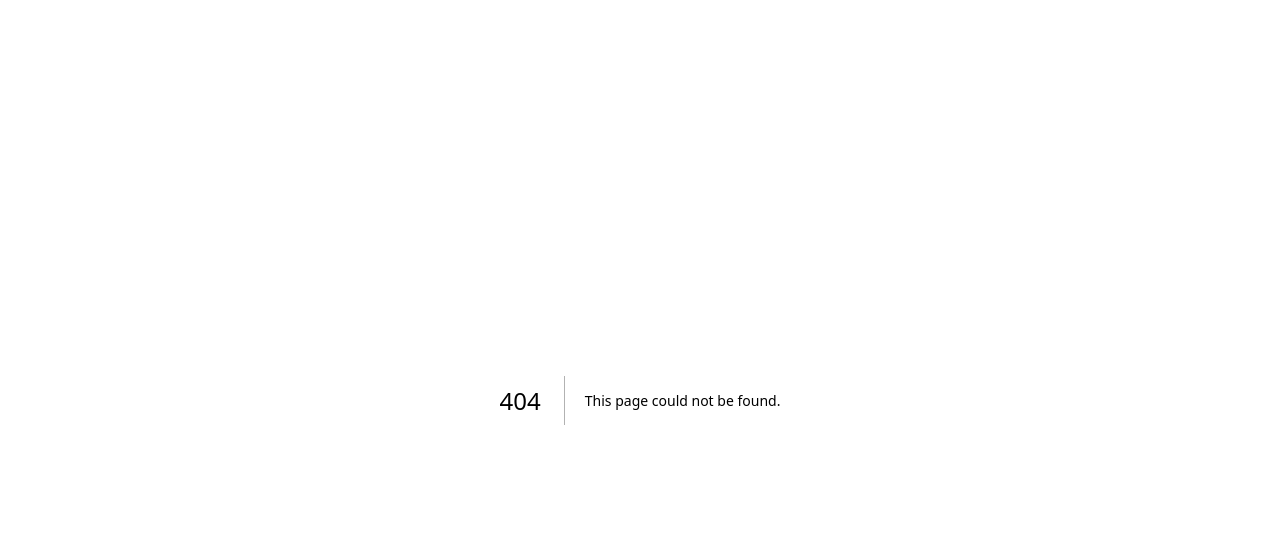
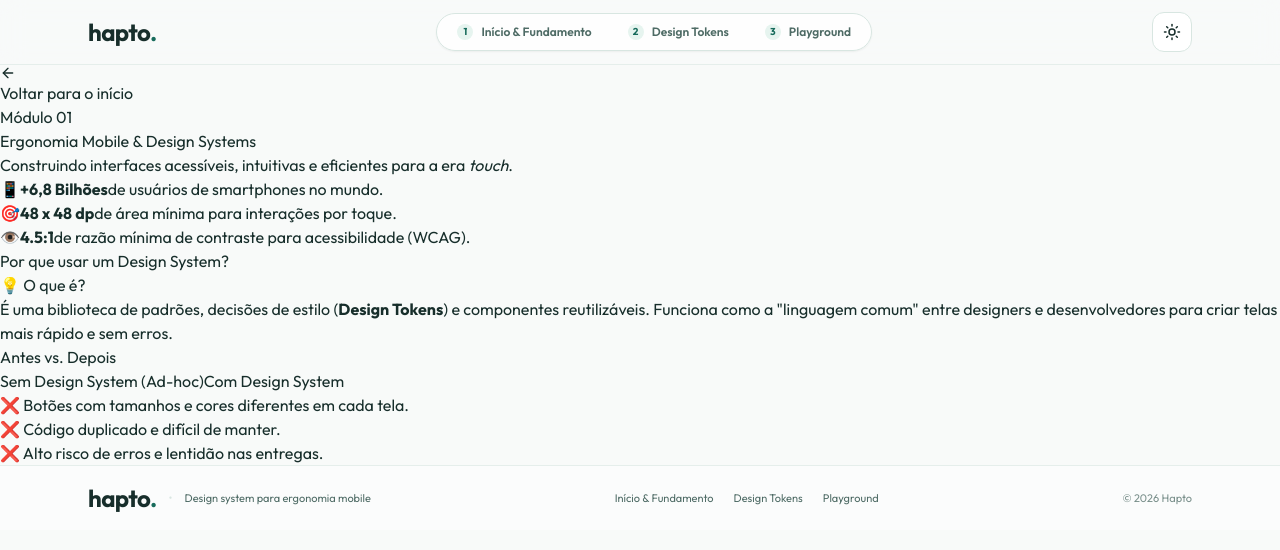
Before and after one commit to whoisnathaliamelo/hapto, a Next.js app: page /fundamentals in a window 1280 px wide. Before the commit this address had no page. Shown: the top 550 px of the page. Built offline with nearby package versions, Linux system fonts and the light colour scheme.

Commit message:
Feat: Adicionado nova sessão de fundamentos

```diff
--- /dev/null
+++ b/app/fundamentals/page.tsx
@@ -0,0 +1,24 @@
+import type { Metadata } from "next";
+import { Navbar } from "@/components/landing/navbar";
+import { Footer } from "@/components/landing/footer";
+import { HeroFundamentals } from "@/components/fundamentals/hero-fundamentals";
+import { WhyDesignSystems } from "@/components/fundamentals/why-design-systems";
+
+export const metadata: Metadata = {
+  title: "Fundamentos | Hapto Design System",
+  description:
+    "Ergonomia Mobile & Design Systems: interfaces acessíveis, intuitivas e eficientes para a era touch.",
+};
+
+export default function FundamentalsPage() {
+  return (
+    <>
+      <Navbar />
+      <main className="w-full">
+        <HeroFundamentals />
+        <WhyDesignSystems />
+      </main>
+      <Footer />
+    </>
+  );
+}
--- /dev/null
+++ b/components/fundamentals/hero-fundamentals.tsx
@@ -0,0 +1,41 @@
+import Link from "next/link";
+import { ArrowLeft } from "lucide-react";
+
+export function HeroFundamentals() {
+  return (
+    <section id="hero">
+      <nav aria-label="Breadcrumb">
+        <Link href="/">
+          <ArrowLeft size={16} /> Voltar para o início
+        </Link>
+      </nav>
+
+      <div>
+        <span>Módulo 01</span>
+        <h1>Ergonomia Mobile & Design Systems</h1>
+        <p>
+          Construindo interfaces acessíveis, intuitivas e eficientes para a era <em>touch</em>.
+        </p>
+
+        {/* 3 Badges com Métricas */}
+        <ul aria-label="Highlights de Métricas">
+          <li>
+            <span>📱</span>
+            <strong>+6,8 Bilhões</strong>
+            <span>de usuários de smartphones no mundo.</span>
+          </li>
+          <li>
+            <span>🎯</span>
+            <strong>48 x 48 dp</strong>
+            <span>de área mínima para interações por toque.</span>
+          </li>
+          <li>
+            <span>👁️</span>
+            <strong>4.5:1</strong>
+            <span>de razão mínima de contraste para acessibilidade (WCAG).</span>
+          </li>
+        </ul>
+      </div>
+    </section>
+  );
+}
--- /dev/null
+++ b/components/fundamentals/why-design-systems.tsx
@@ -0,0 +1,63 @@
+"use client";
+
+import { useState } from "react";
+
+export function WhyDesignSystems() {
+  const [tab, setTab] = useState<"sem" | "com">("sem");
+
+  return (
+    <section id="why-design-systems">
+      <div>
+        <h2>Por que usar um Design System?</h2>
+
+        {/* O que é */}
+        <article>
+          <h3>💡 O que é?</h3>
+          <p>
+            É uma biblioteca de padrões, decisões de estilo (<strong>Design Tokens</strong>) e componentes reutilizáveis.
+            Funciona como a &quot;linguagem comum&quot; entre designers e desenvolvedores para criar telas mais rápido e sem erros.
+          </p>
+        </article>
+
+        {/* Antes vs Depois */}
+        <div>
+          <h3>Antes vs. Depois</h3>
+          <div role="tablist" aria-label="Comparativo de uso de Design System">
+            <button
+              type="button"
+              role="tab"
+              aria-selected={tab === "sem"}
+              onClick={() => setTab("sem")}
+            >
+              Sem Design System (Ad-hoc)
+            </button>
+            <button
+              type="button"
+              role="tab"
+              aria-selected={tab === "com"}
+              onClick={() => setTab("com")}
+            >
+              Com Design System
+            </button>
+          </div>
+
+          <div role="tabpanel">
+            {tab === "sem" ? (
+              <ul>
+                <li>❌ Botões com tamanhos e cores diferentes em cada tela.</li>
+                <li>❌ Código duplicado e difícil de manter.</li>
+                <li>❌ Alto risco de erros e lentidão nas entregas.</li>
+              </ul>
+            ) : (
+              <ul>
+                <li>✅ <strong>Reusabilidade:</strong> Componentes prontos para usar.</li>
+                <li>✅ <strong>Consistência:</strong> Mesma identidade visual em todo o app.</li>
+                <li>✅ <strong>Manutenibilidade (ISO/IEC 25010):</strong> Alterou no sistema, atualizou em todo o produto.</li>
+              </ul>
+            )}
+          </div>
+        </div>
+      </div>
+    </section>
+  );
+}
--- a/components/landing/pillars.tsx
+++ b/components/landing/pillars.tsx
@@ -1,4 +1,5 @@
 import { Hand, Target, BookOpenCheck, ArrowRight } from "lucide-react";
+import Link from "next/link";
 import { Reveal } from "@/components/reveal";
 import { buttonVariants } from "@/components/ui/button";
 
@@ -41,12 +42,12 @@ export function Pillars() {
               </p>
             </div>
 
-            <a
-              href="#fundamentos"
+            <Link
+              href="/fundamentals"
               className={buttonVariants({ variant: "outline", size: "md", className: "self-start md:self-auto shrink-0" })}
             >
               Acessar módulo completo <ArrowRight className="size-4" />
-            </a>
+            </Link>
           </div>
         </Reveal>
 
```
